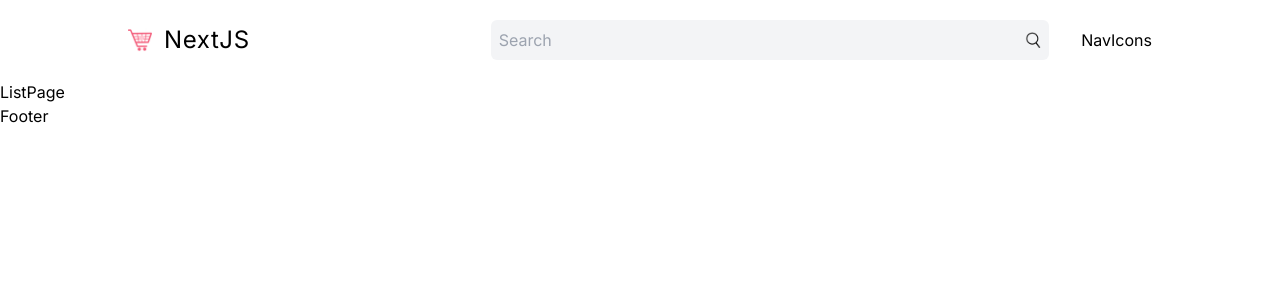
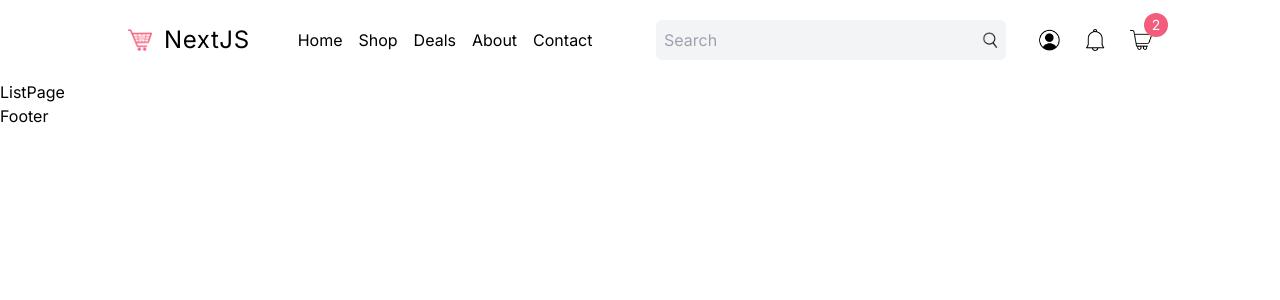
Before and after one commit to DucHieu0411/E-Commerce, a Next.js app: page /list in a window 1280 px wide. Shown: the top 300 px of the page. Built offline with nearby package versions, Linux system fonts and the light colour scheme.

Commit message:
Responsive Naavbar Icons and Modals

```diff
--- /dev/null
+++ b/src/components/CartModal.tsx
@@ -0,0 +1,8 @@
+"use client";
+import React from "react";
+
+const CartModal = () => {
+  return <div>CartModal</div>;
+};
+
+export default CartModal;
--- a/src/components/NavIcons.tsx
+++ b/src/components/NavIcons.tsx
@@ -1,8 +1,69 @@
 "use client";
-import React from "react";
+import Image from "next/image";
+import Link from "next/link";
+import { useRouter } from "next/navigation";
+import React, { useState } from "react";
+import CartModal from "./CartModal";
 
 const NavIcons = () => {
-  return <div>NavIcons</div>;
+  const [isProfileOpen, setIsProfileOpen] = useState(false);
+  const [isCartOpen, setIsCartOpen] = useState(false);
+
+  const router = useRouter();
+
+  // TEMPORARY
+  const isLoggedIn = false;
+
+  const handleOpenProfile = () => {
+    if (!isLoggedIn) {
+      router.push("/login");
+    }
+    setIsProfileOpen((prev) => !prev);
+  };
+
+  const handleOpenCart = () => {
+    setIsCartOpen((prev) => !prev);
+  };
+  return (
+    <div className="relative flex items-center gap-4 xl:gap-6">
+      {isProfileOpen && (
+        <div className="absolute p-4 rounded-md top-6 left-0 bg-white text-sm shadow-[0_3px_10px_rgb(0,0,0,0.2)] z-20">
+          <Link href="/">Profile</Link>
+          <div className="mt-2 cursor-pointer">Logout</div>
+        </div>
+      )}
+      <Image
+        src="/profile.png"
+        alt=""
+        width={22}
+        height={22}
+        className=" cursor-pointer"
+        onClick={handleOpenProfile}
+      />
+      <Image
+        src="/notification.png"
+        alt=""
+        width={22}
+        height={22}
+        className="cursor-pointer"
+      />
+      <div className="relative cursor-pointer">
+        <Image
+          src="/cart.png"
+          alt=""
+          width={22}
+          height={22}
+          className="cursor-pointer"
+          onClick={handleOpenCart}
+        />
+        <div className="absolute -top-4 -right-4 w-6 h-6 bg-[#F35C7A] rounded-full text-white text-sm flex items-center justify-center">
+          2
+        </div>
+      </div>
+
+      {isCartOpen && <CartModal />}
+    </div>
+  );
 };
 
 export default NavIcons;
--- a/src/components/Navbar.tsx
+++ b/src/components/Navbar.tsx
@@ -18,14 +18,21 @@
       {/* BIGGER SCREEN */}
       <div className="hidden md:flex items-center justify-between gap-8 h-full">
         {/* LEFT */}
-        <div className="w-1/3">
-          <Link href="/" className="flex items-center gap-3">
+        <div className="w-1/3 xl:w-1/2 flex items-center gap-12 ">
+          <Link href="/" className="flex items-center gap-3 ">
             <Image src="/logo.png" alt="" width={24} height={24} />
             <div className="text-2xl tracking-wide">NextJS</div>
           </Link>
+          <div className="hidden xl:flex gap-4">
+            <Link href="/">Home</Link>
+            <Link href="/">Shop</Link>
+            <Link href="/">Deals</Link>
+            <Link href="/">About</Link>
+            <Link href="/">Contact</Link>
+          </div>
         </div>
         {/* RIGHT */}
-        <div className="w-2/3 flex items-center justify-between gap-8">
+        <div className="w-2/3 xl:w-1/2 flex items-center justify-between gap-8">
           <SearchBar />
           <NavIcons />
         </div>
```
